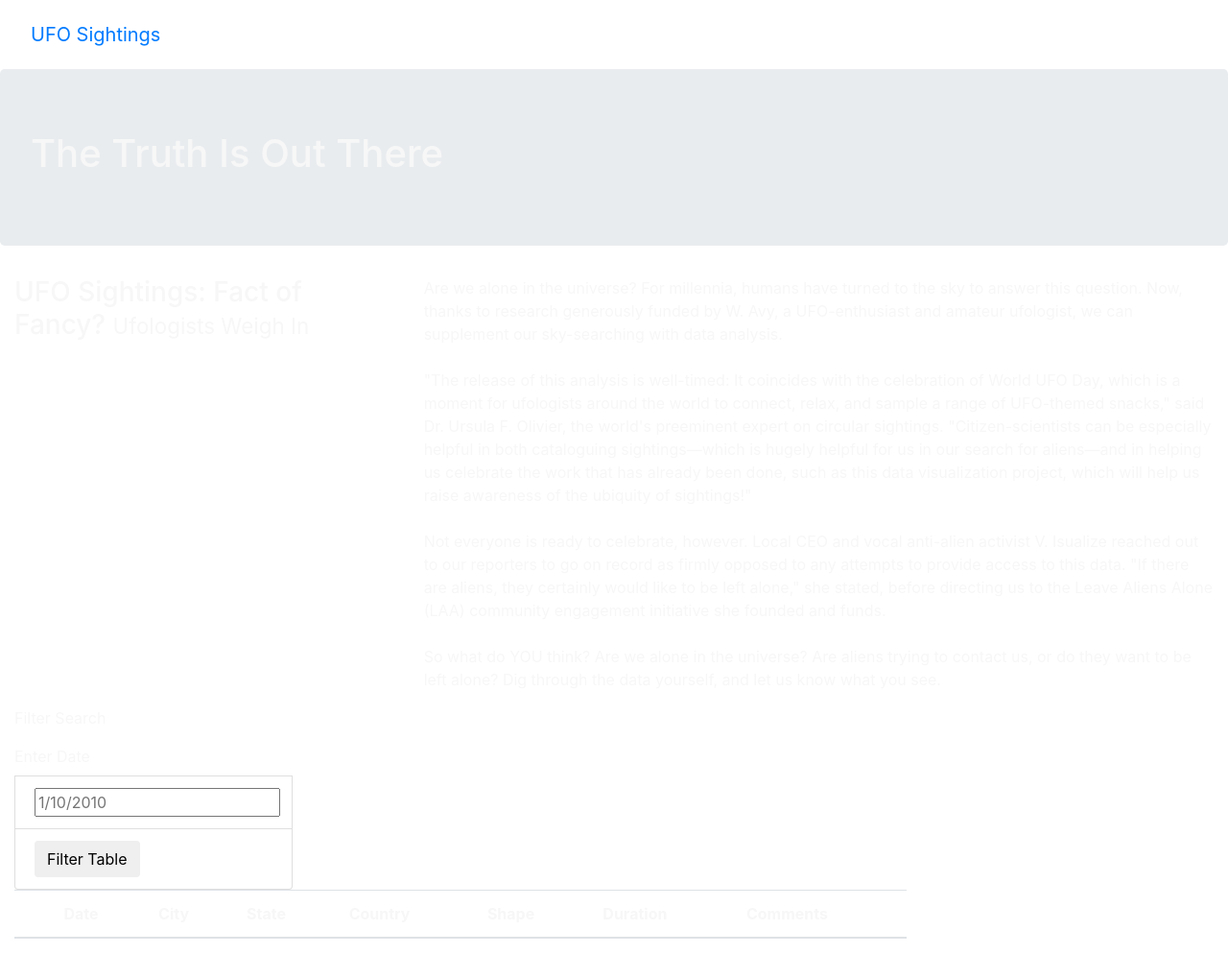
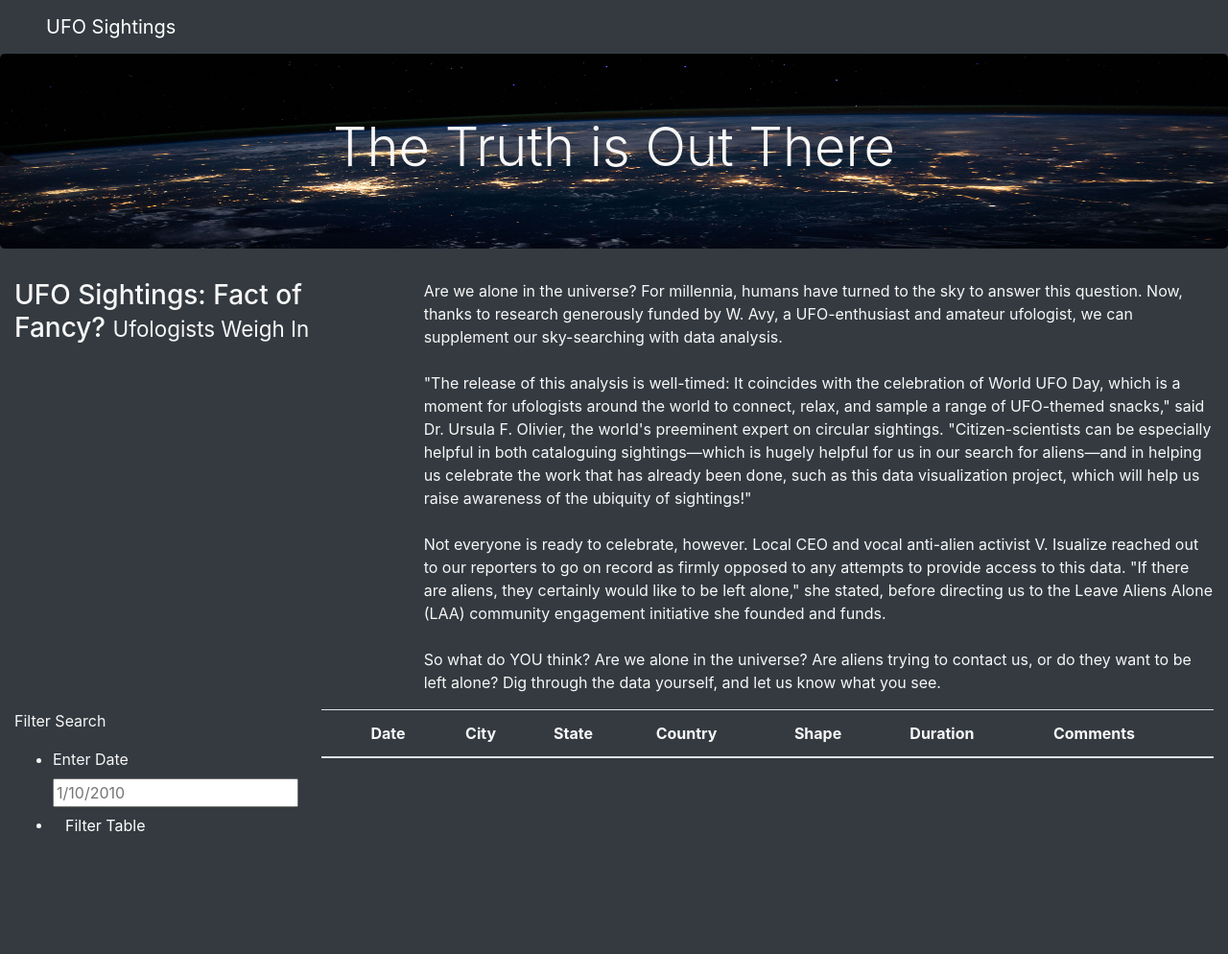
Before and after one commit to shrese/UFOs, a plain HTML site: page index.html in a window 1280 px wide. Shown: the whole page at 96% size. After the commit the page ends 895 px from the top, so only its background shows below. Drawn offline with nearby package versions, Linux system fonts and the light colour scheme.

Commit message:
figured out how to get the table on the page correctly

```diff
--- a/index.html
+++ b/index.html
@@ -16,21 +16,21 @@
     <link rel="stylesheet" href="static/css/style.css">
     <!-- above add link to the style.css -->
 </head>
-<body>
+<body class="bg-dark">
   <!-- add functionality to boodstrap with a wraper/start of the body set up for the html -->
   <div class="wrapper">
       <!-- add navigation bar -->
-            <nav class="navbar navbar-expand-lg">
+      <nav class="navbar navbar-dark bg-dark navbar-expand-lg">
           <!-- add title to the navigation bar -->
-                <nav class="navbar navbar-expand-lg">
+          <nav class="navbar navbar-expand-lg"></nav>
               <a class="navbar-brand" href="index.html">UFO Sightings</a>
           </nav>
       </nav>
   </div>
 
-        <!-- add another jumbotron for the title in the next box -->
+  <!-- add jumbotron for the title in the next box -->
   <div class="jumbotron">
-          <h1>The Truth Is Out There</h1>
+    <h1 class="display-4">The Truth is Out There</h1>
   </div>
 
   <!-- add the next container for the next two boxes -->
@@ -54,23 +54,20 @@
   <div class="container-fluid">
     <div class="row">
       <div class="col-md-3">
-              <form>
+        <form class="bg-dark">
           <p>Filter Search</p>
-            <!-- </div>
-              <div class="col-md-9"> -->
-                <ul class="list-group">
+          <ul class="bg=dark">
+            <li class="bg-dark">
               <label for="date">Enter Date</label>
-                </ul>
-                <li class="list-group-item">
               <input type="text" placeholder="1/10/2010" id="datetime" />
             </li>
-                <li class="list-group-item">
-                    <button id="filter-btn" type="button" class="btn btn-default">Filter Table</button>
+            <li class="bg-dark">
+              <button id="filter-btn" type="button" class="btn btn-dark">
+                Filter Table
+              </button>
             </li>
-              <!-- </div> -->
+          </ul>
         </form>
-            </div>
-          </div>
       </div>
 
       <!-- table -->
@@ -92,5 +89,13 @@
         </table>
       </div>
     </div>
+  </div>
+
+<!-- script tag to connect the files -->
+<script src="https://cdnjs.cloudflare.com/ajax/libs/d3/4.11.0/d3.js"></script>
+<script src="static/js/data.js"></script>
+<script src="static/js/app.js"></script>
+    </div>
+
   </body>
 </html>
--- a/static/css/style.css
+++ b/static/css/style.css
@@ -1,14 +1,9 @@
 body {
+  color: #f7f7f7;
+}
 
-    color: #f7f7f7;
-  }
-  <body class="bg-dark">
-  <nav class="navbar navbar-dark bg-dark navbar-expand-lg">
-  <div class="jumbotron">
-  <h1 class="display-4">The Truth is Out There</h1>
-</div>
 .jumbotron {
-    background-image: url("../images/nasa.jpg");
-    background-size: 100% 100%;
-    text-align: center;
-  }
+  background-image:url("/Images/nasa.jpg");
+  background-size: 100% 100%;
+  text-align: center;
+}
```
Lines whose indentation alone changed are shown as unchanged.
